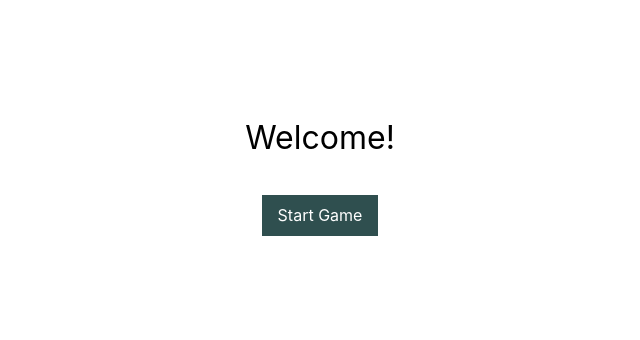
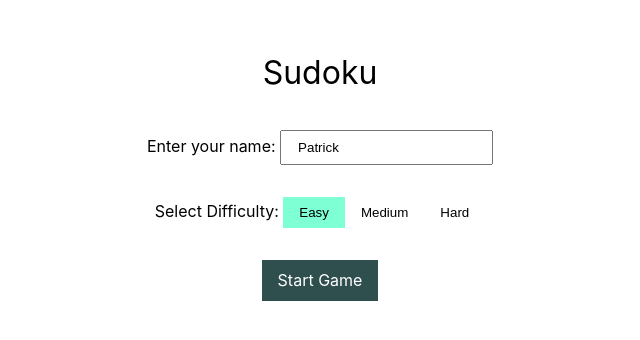
Before and after one commit to pniebrzydowski/vue-sudoku, a Vue app: page /#/ in a window 1280 px wide. Shown: the part 226-566 px from the top of the page, without its empty margins (320-960 px from the left). Built offline with nearby package versions, Linux system fonts and the light colour scheme.

Commit message:
add pinia store & splash screen user input

```diff
--- a/package.json
+++ b/package.json
@@ -13,7 +13,8 @@
     "test": "vitest"
   },
   "dependencies": {
-    "vue": "^3.3.9",
+    "pinia": "^2.1.7",
+    "vue": "^3.3.11",
     "vue-router": "^4.2.5"
   },
   "devDependencies": {
--- a/src/assets/base.css
+++ b/src/assets/base.css
@@ -10,6 +10,11 @@ button {
   appearance: none;
   border: none;
   background: none;
+  cursor: pointer;
+}
+
+strong {
+  font-weight: bold;
 }
 
 body {
--- a/src/components/ButtonLink.vue
+++ b/src/components/ButtonLink.vue
@@ -17,6 +17,7 @@ defineProps<{
   display: inline-block;
   background-color: darkslategrey;
   text-decoration: none;
+  font-size: 1em;
   padding: 0.5em 1em;
 }
 </style>
--- a/src/components/screens/GameOverScreen.vue
+++ b/src/components/screens/GameOverScreen.vue
@@ -6,7 +6,7 @@ import ButtonLink from '../ButtonLink.vue'
   <div class="full-screen-container">
     <div>
       <div class="buttons">
-        <ButtonLink url="/" label="Start Over"></ButtonLink>
+        <ButtonLink url="/" label="Play Again"></ButtonLink>
       </div>
     </div>
   </div>
--- a/src/components/screens/PlayScreen.vue
+++ b/src/components/screens/PlayScreen.vue
@@ -1,7 +1,11 @@
 <script setup lang="ts">
-import GameBoard from '../GameBoard.vue'
-import ButtonLink from '../ButtonLink.vue'
+import GameBoard from '@/components/GameBoard.vue'
+import ButtonLink from '@/components/ButtonLink.vue'
 import { router } from '@/router'
+import { useUserStore } from '@/store/useUserStore'
+import { useGameStore } from '@/store/useGameStore'
+const user = useUserStore()
+const game = useGameStore()
 
 function submitPuzzle() {
   // @todo - implement submission and only navigate on correct submission
@@ -16,8 +20,18 @@ function submitPuzzle() {
   <aside>
     <header>
       <h1>Sudoku</h1>
+      <ButtonLink url="/" label="Start Over" />
     </header>
-    <section></section>
+    <section>
+      <p>
+        <strong>Player:</strong>
+        {{ user.name }}
+      </p>
+      <p>
+        <strong>Difficulty:</strong>
+        {{ game.difficultyLabel }}
+      </p>
+    </section>
     <footer>
       <ButtonLink label="Submit Puzzle" @click="submitPuzzle" />
     </footer>
@@ -49,6 +63,7 @@ aside header {
 }
 
 aside section {
+  padding: 1rem 0;
   flex-grow: 1;
 }
 
--- a/src/components/screens/SplashScreen.vue
+++ b/src/components/screens/SplashScreen.vue
@@ -1,14 +1,36 @@
 <script setup lang="ts">
-import ButtonLink from '../ButtonLink.vue'
+import ButtonLink from '@/components/ButtonLink.vue'
+import { useUserStore } from '@/store/useUserStore'
+import { useGameStore } from '@/store/useGameStore'
+const user = useUserStore()
+const game = useGameStore()
 </script>
 
 <template>
   <div class="full-screen-container">
-    <div>
-      <h1>Welcome!</h1>
-      <div class="buttons">
+    <div class="content">
+      <header>
+        <h1>Sudoku</h1>
+      </header>
+      <section class="user-input">
+        Enter your name:
+        <input type="text" v-model="user.name" />
+      </section>
+      <section class="user-input">
+        Select Difficulty:
+        <button
+          v-for="level in game.difficultyOptions"
+          :key="level.level"
+          @click="game.setDifficulty(level)"
+          :class="game.isDifficulty(level) ? 'active' : ''"
+        >
+          {{ level.label }}
+        </button>
+      </section>
+
+      <section class="buttons">
         <ButtonLink url="/play" label="Start Game"></ButtonLink>
-      </div>
+      </section>
     </div>
   </div>
 </template>
@@ -23,7 +45,19 @@ import ButtonLink from '../ButtonLink.vue'
   text-align: center;
 }
 
-.buttons {
+.content > section {
   margin-top: 2rem;
 }
+
+.user-input button,
+.user-input input {
+  padding: 0.5rem 1rem;
+}
+.user-input button:hover {
+  background-color: #c0ffea;
+}
+
+.active {
+  background-color: #7fffd4;
+}
 </style>
--- a/src/main.ts
+++ b/src/main.ts
@@ -3,7 +3,10 @@ import './assets/main.css'
 import { createApp } from 'vue'
 import App from './App.vue'
 import { router } from './router'
+import { createPinia } from 'pinia'
 
 const app = createApp(App)
+const pinia = createPinia()
 app.use(router)
+app.use(pinia)
 app.mount('#app')
--- /dev/null
+++ b/src/store/useGameStore.ts
@@ -0,0 +1,29 @@
+import { defineStore } from 'pinia'
+import { computed, ref } from 'vue'
+
+type DifficultyLevel = {
+  level: number
+  label: string
+}
+
+export const useGameStore = defineStore('game', () => {
+  const difficultyOptions: DifficultyLevel[] = [
+    { level: 1, label: 'Easy' },
+    { level: 2, label: 'Medium' },
+    { level: 3, label: 'Hard' },
+  ]
+  const difficulty = ref(difficultyOptions[0])
+
+  const difficultyLabel = computed(() => {
+    return difficulty.value.label
+  })
+
+  function isDifficulty(level: DifficultyLevel) {
+    return level.level === difficulty.value.level
+  }
+
+  function setDifficulty(level: DifficultyLevel) {
+    difficulty.value = level
+  }
+  return { difficultyOptions, difficultyLabel, isDifficulty, setDifficulty }
+})
--- /dev/null
+++ b/src/store/useUserStore.ts
@@ -0,0 +1,7 @@
+import { defineStore } from 'pinia'
+
+export const useUserStore = defineStore('user', () => {
+  const name = 'Patrick'
+
+  return { name }
+})
```
Also changed, not shown: 1 other file (tests, documents, lock files or other folders).
